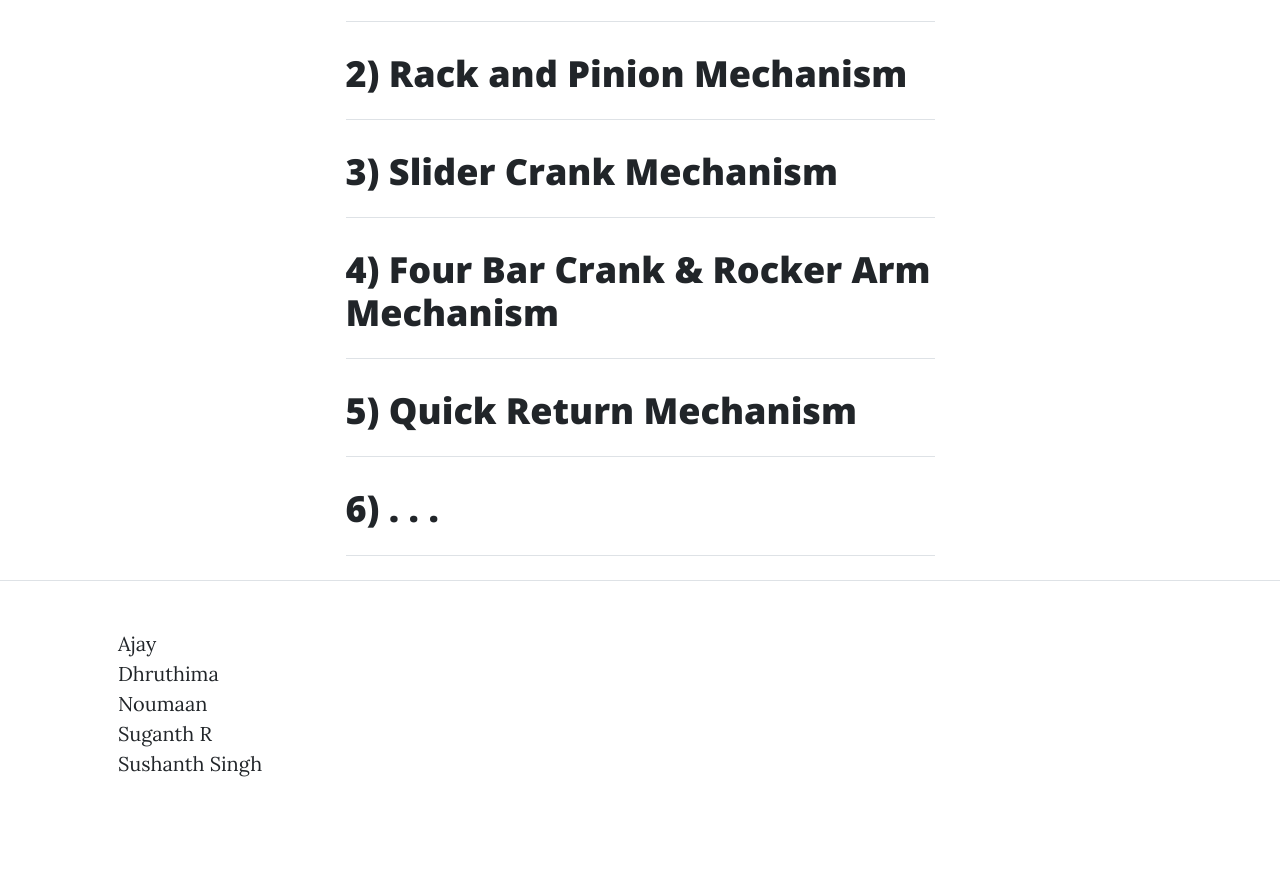
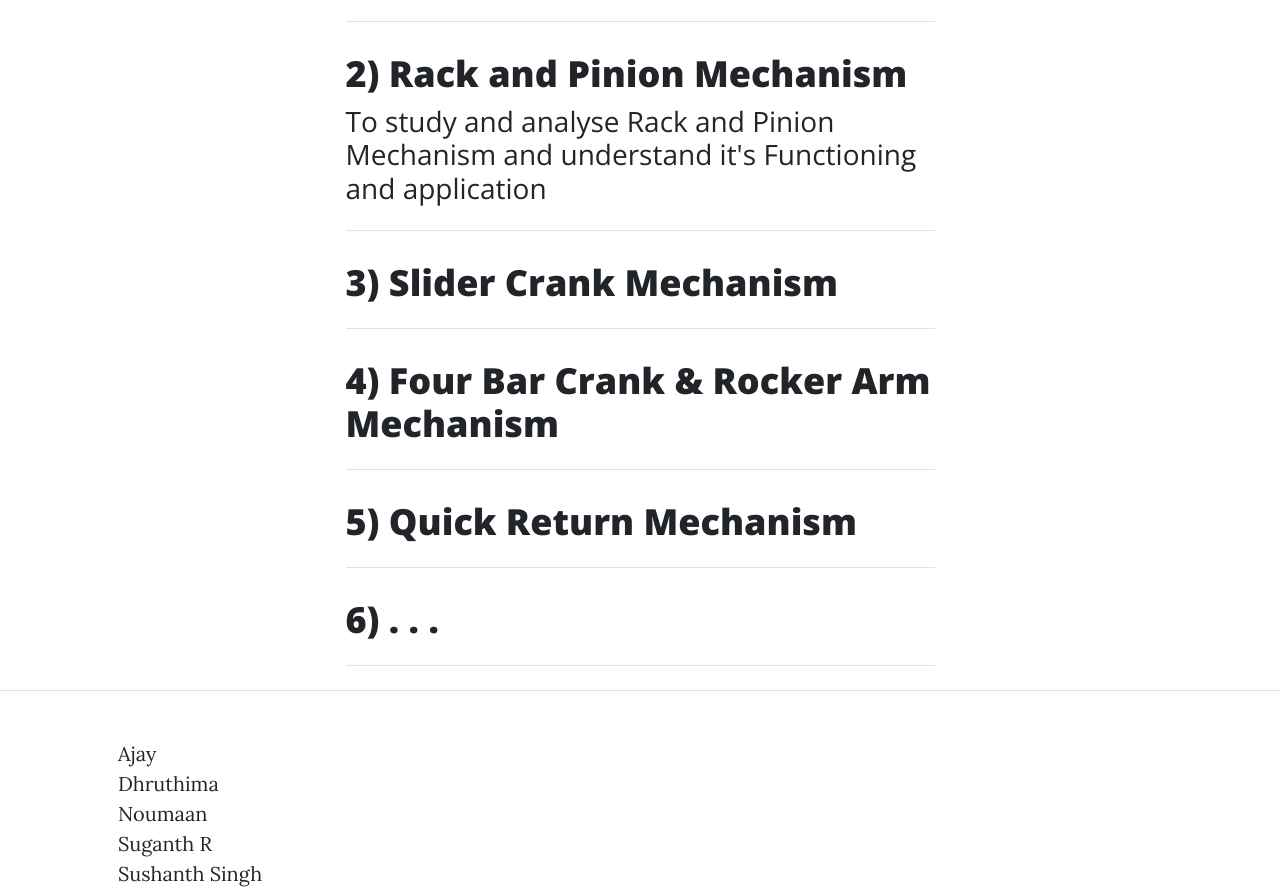
Before and after one commit to suganth26092001/Dynamics.github.io, a plain HTML site: page index.html in a window 1280 px wide. Shown: the part 811-1703 px from the top of the page. Before the commit the page ends 1638 px from the top, so only its background shows below. Drawn offline with nearby package versions, Linux system fonts and the light colour scheme.

Commit message:
Update index.html

```diff
--- a/index.html
+++ b/index.html
@@ -59,7 +59,9 @@
                     <hr class="my-4" />
                     <!-- Post preview-->
                     <div class="post-preview">
-                        <a href="EX2.html"><h2 class="post-title">2) Rack and Pinion Mechanism </h2></a>
+                        <a href="EX2.html"><h2 class="post-title">2) Rack and Pinion Mechanism </h2>
+                        <h3 class="post-subtitle"> To study and analyse <b>Rack and Pinion Mechanism</b> and understand it's Functioning and application </h3>
+                        </a>
                     </div>
                     <!-- Divider-->
                     <hr class="my-4" />
```
